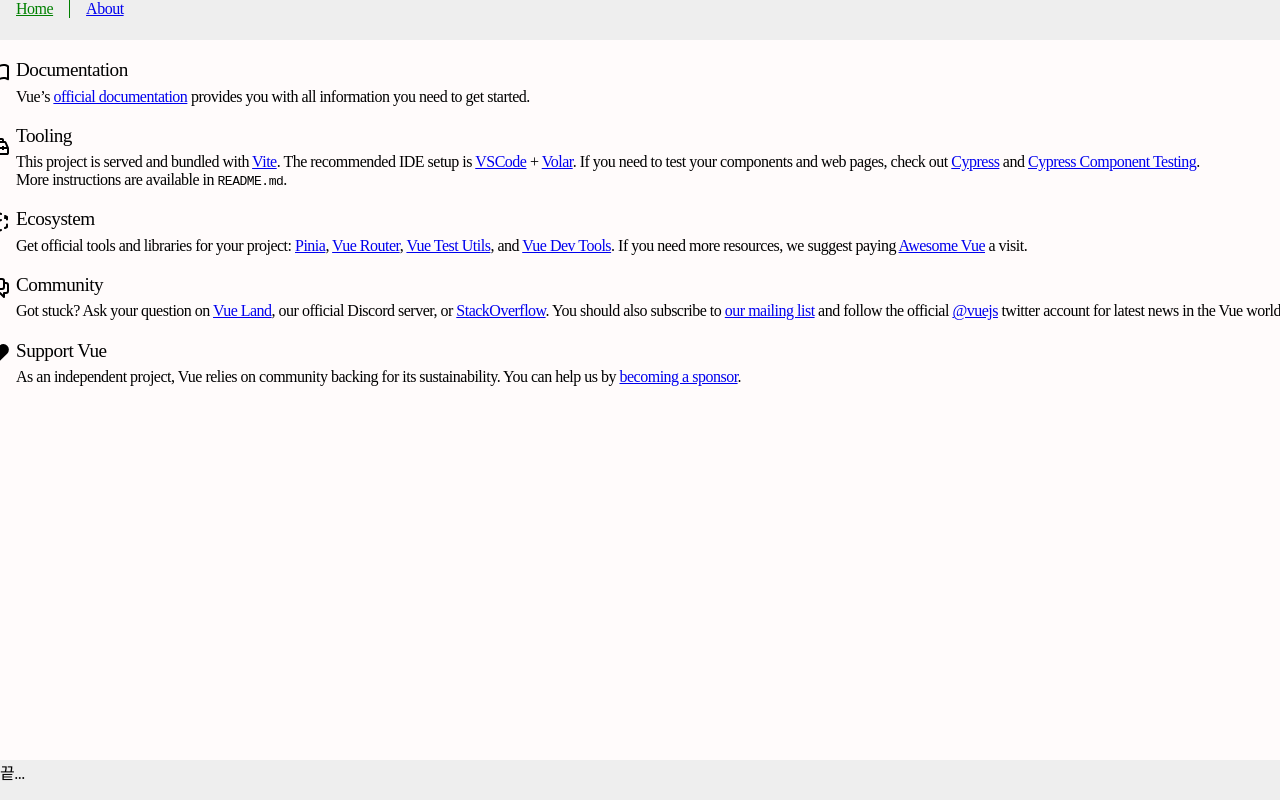
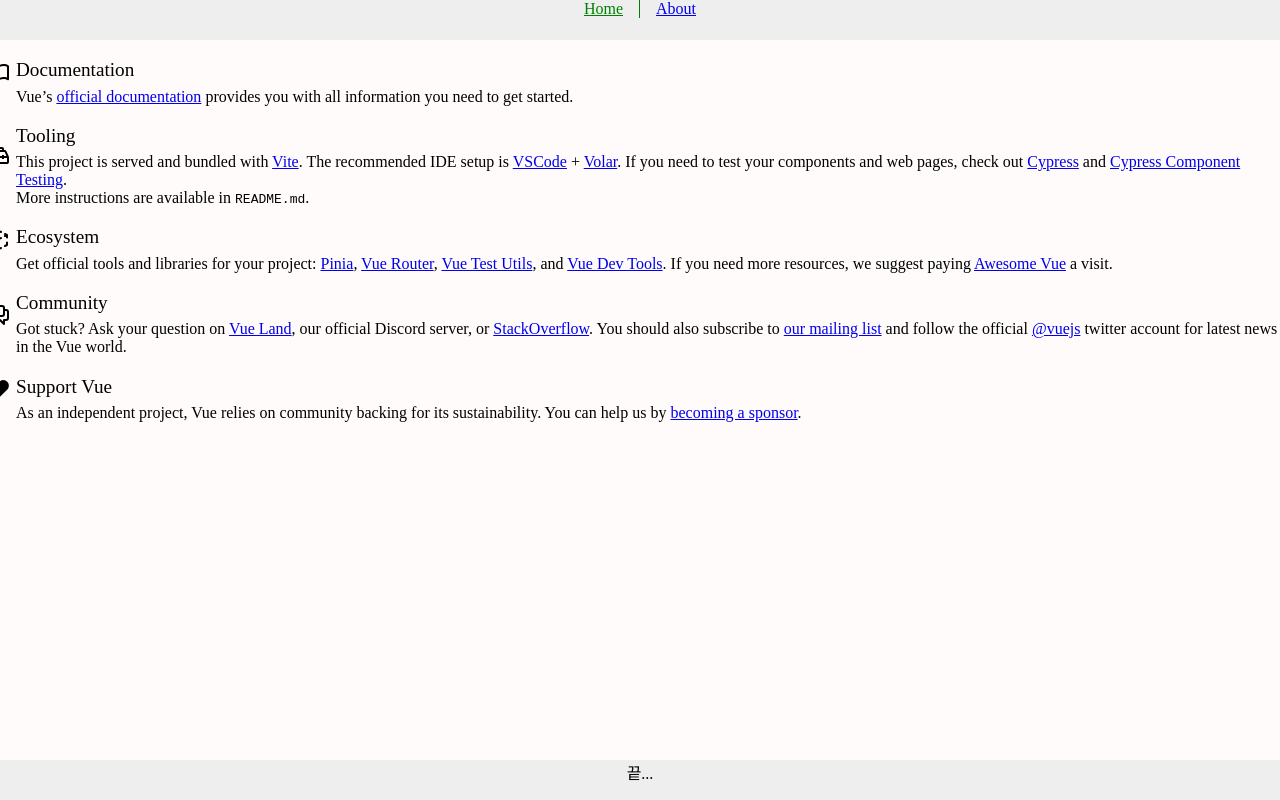
Before and after one commit to dlwndud30/vue-test, a Vue app in the folder vue-test/: page / in a window 1280 px wide. Built offline with nearby package versions, Linux system fonts and the light colour scheme.

Commit message:
layout css 수정

```diff
--- a/vue-test/src/components/layout/PLayout.vue
+++ b/vue-test/src/components/layout/PLayout.vue
@@ -14,11 +14,11 @@
 <style lang="scss" module>
 .app {
   display: flex;
-  height: 100%;
   flex-direction: column;
-  position: relative;
-  min-width: 1340px;
-  letter-spacing: -0.5px;
-  transition: all 0.3s ease-in-out;
+  height: 100vh;
+  //   position: relative;
+  //   min-width: 1340px;
+  //   letter-spacing: -0.5px;
+  //   transition: all 0.3s ease-in-out;
 }
 </style>
--- a/vue-test/src/components/layout/footer/PFooter.vue
+++ b/vue-test/src/components/layout/footer/PFooter.vue
@@ -8,11 +8,7 @@
 .footer {
   width: 100%;
   height: 40px;
-  display: flex;
-  flex-direction: row;
-  position: absolute;
-  bottom: 0;
-  left: 0;
   background-color: #eeeeee;
+  text-align: center;
 }
 </style>
--- a/vue-test/src/components/layout/header/PHeader.vue
+++ b/vue-test/src/components/layout/header/PHeader.vue
@@ -14,11 +14,6 @@
 .wrapper {
   width: 100%;
   height: 40px;
-  display: flex;
-  flex-direction: row;
-  position: absolute;
-  top: 0;
-  left: 0;
   background-color: #eeeeee;
 }
 
--- a/vue-test/src/components/layout/main/PMain.vue
+++ b/vue-test/src/components/layout/main/PMain.vue
@@ -7,13 +7,8 @@
 </template>
 <style scoped>
 .main {
-  position: relative;
-  height: calc(100% - 80px);
-  padding-top: 40px;
-  flex: 1 1 auto;
-  align-self: center;
+  flex: 1;
   overflow-y: auto;
   scroll-behavior: smooth;
-  width: 100%;
 }
 </style>
```
